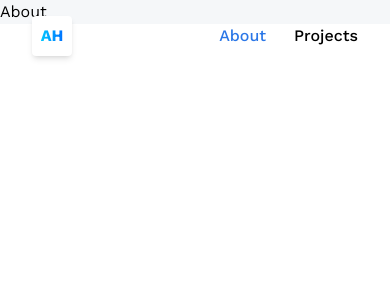
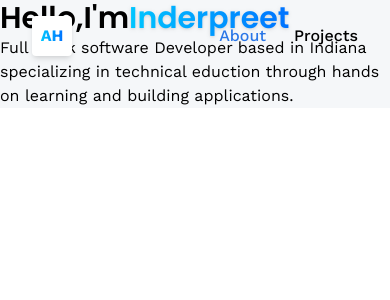
Before and after one commit to Itsindi22/Profilo-start, a React (Vite) app: page /about in a window 390 px wide. Shown: the top 300 px of the page. Built offline with nearby package versions, Linux system fonts and the light colour scheme.

Commit message:
fox finnish

```diff
--- a/src/pages/About.jsx
+++ b/src/pages/About.jsx
@@ -1,10 +1,18 @@
 import React  from "react";
 
-const Projects = () => {
+const About = () => {
     return (
-        <div> About</div>
-    )
+<section className= "Max-container">
+<h1 className="head-text">
+Hello,I'm<span className ="blue-gradient_text font-semibold
+drop-shadow">Inderpreet</span>
+</h1>
+
+<div>
+    <p> Full stack software Developer based in Indiana  specializing in technical eduction through  hands on learning and building applications.</p>
+</div>
+</section>  )
 
 }
 
-export default Projects
+export default About
--- a/src/pages/Contact.jsx
+++ b/src/pages/Contact.jsx
@@ -30,7 +30,7 @@ const {alert,showAlert,hideAlert} =useAlert();
 
     emailjs
       .send(
-        import.meta.env.VITE_APP_EMAILJS_SERVICE_ID, // ✅ fixed key name
+        import.meta.env.VITE_APP_EMAILJS_SERVICE_ID,
         import.meta.env.VITE_APP_EMAILJS_TEMPLATE_ID,
         {
           from_name: form.name,
@@ -50,7 +50,7 @@ const {alert,showAlert,hideAlert} =useAlert();
         // TODO: HIDE alert
 
         setTimeout(() => {
-          hideAlert();
+          hideAlert(false);
           setCurrentAnimation('idle')
           setForm({name: '',email:'',message: ''})
         },[3000])
@@ -65,12 +65,15 @@ const {alert,showAlert,hideAlert} =useAlert();
         })
       });
   };
+
   const handleFocus = () =>  setCurrentAnimation('walk')
   const handleBlur = () => setCurrentAnimation('idle');
 
+
+
   return (
-    <section className="relative flex Lg:flex-row flex-col max-container">
-      {alert.show && <Alert {...alert}/>}
+        <section className='relative flex lg:flex-row flex-col max-container'>
+     {alert.show && <Alert {...alert}/>}
 
       <div className="flex-1 main-w-[50%] flex flex-col">
         <h1 className="head-text">Get in Touch</h1>
@@ -136,22 +139,29 @@ const {alert,showAlert,hideAlert} =useAlert();
           </button>
         </form>
       </div>
-
-      <div className="lg:w-1/2 w-full lg:h-auto md:h-[550px] h-[350px]">
-        <Canvas camera={{ position: [0, 0, 5],
+      <div className='lg:w-1/2 w-full lg:h-auto md:h-[550px] h-[350px]'>
+     <Canvas camera={{ position: [0, 0, 5],
         fov: 75,
-        near: 0.01,
-        far: 1000
+        near: 0.1,
+        far: 1000,
         }}
         >
-          <directionalLight intensity={2.5} position={[0,0,1]} />
-          <ambientLight intensity={0.5} />
+          <directionalLight position={[0,0,1]} intensity={2.5}  />
+          <ambientLight intensity={1} />
+         <pointLight position={[5, 10, 0]} intensity={2} />
+
+         <spotLight
+            position={[10, 10, 10]}
+            angle={0.15}
+            penumbra={1}
+            intensity={2}
+          />
 
           <Suspense fallback={<Loader />}>
             <Fox
             currentAnimation={currentAnimation}
               position={[0.5, 0.35, 0]}
-              rotation={[12.6, -0.6, 0]}
+              rotation={[12.629, -0.6, 0]}
               scale={[0.5, 0.5, 0.5]}
             />
           </Suspense>
```
